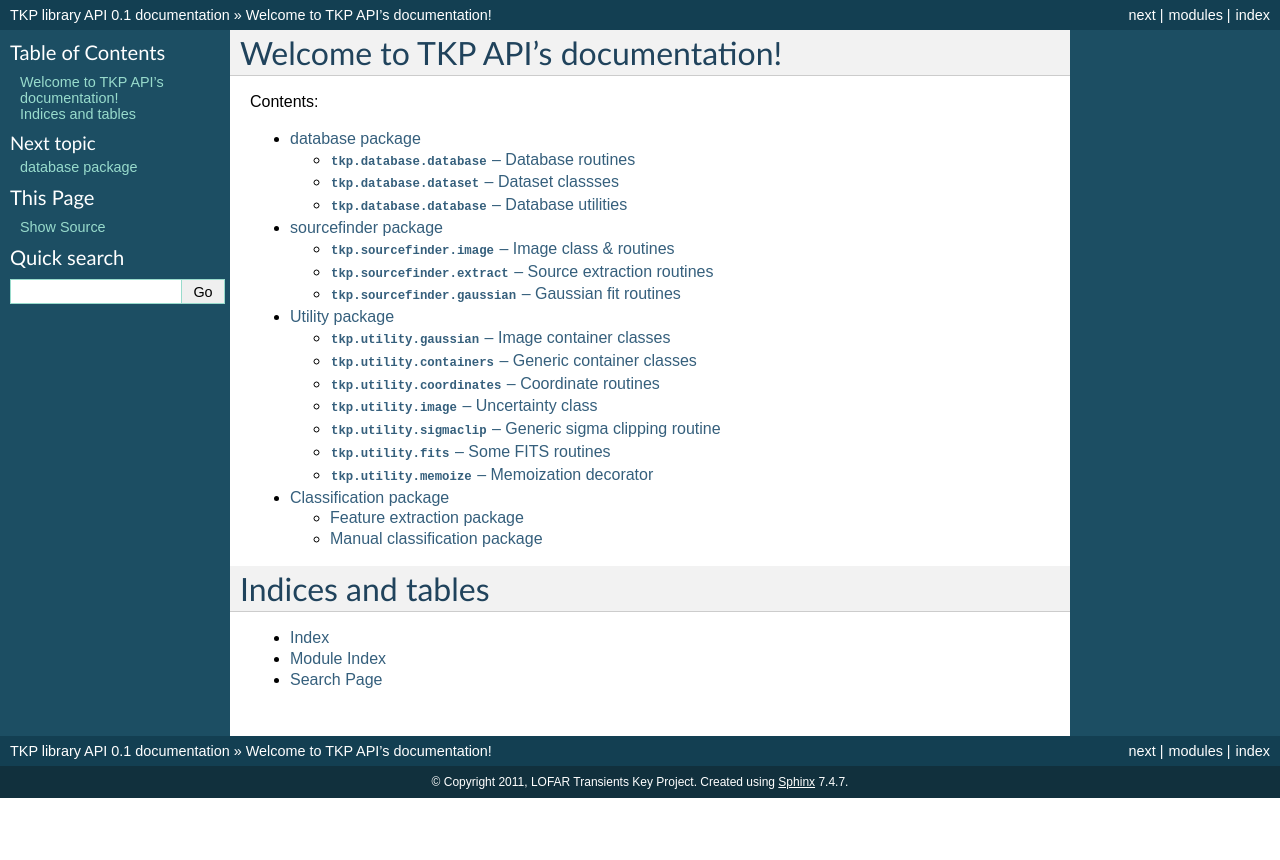
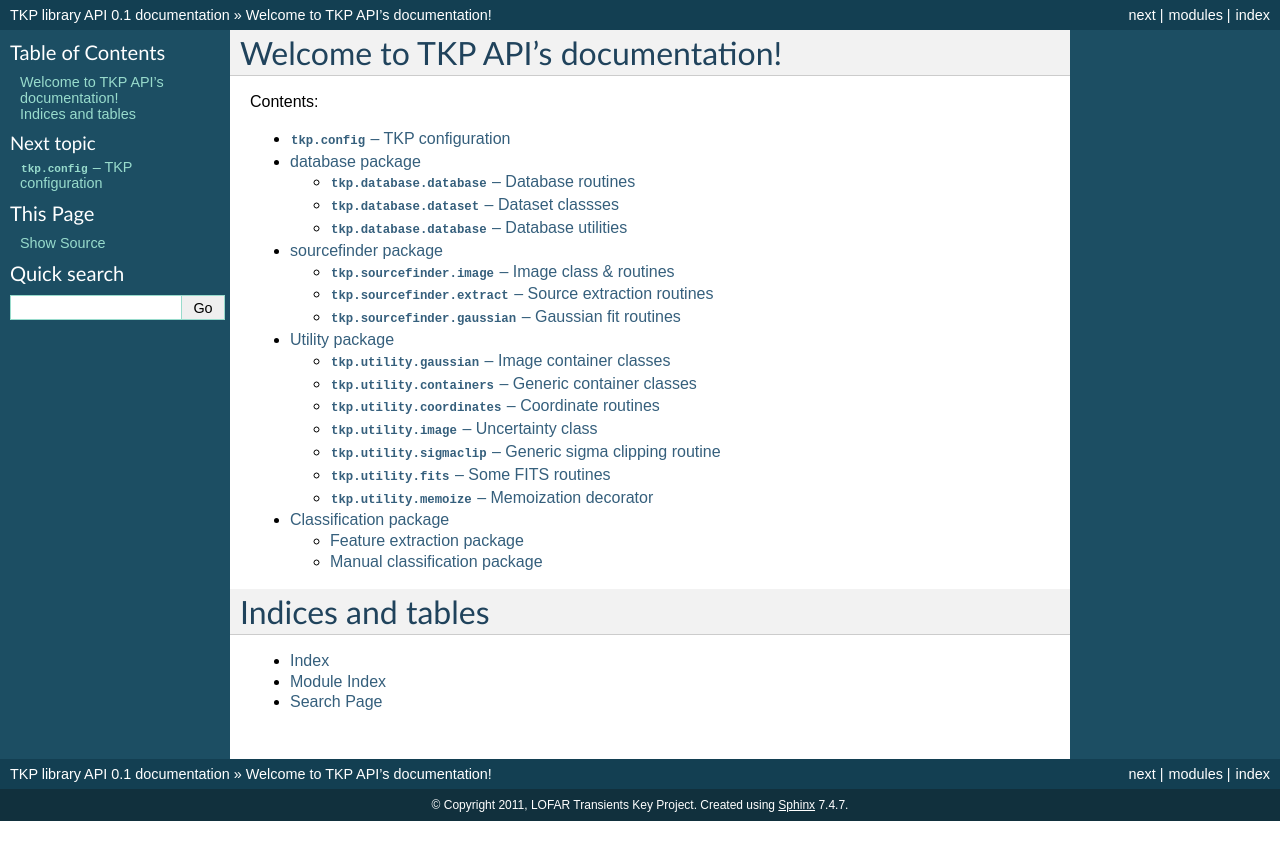
Before and after one commit to transientskp/tkp, a Sphinx documentation site: the page built from documentation/source/index.rst, in a window 1280 px wide. Shown: the top 860 px of the page. Built offline with Sphinx 7.4.7, drawn with Linux system fonts in a browser that asks for light colours.

Commit message:
Added tkp.config module to TKP documentation
git-svn-id: http://svn.transientskp.org/code/tkp/trunk@2206 2b73c8c1-3922-0410-90dd-bc0a5c6f2ac6

```diff
--- /dev/null
+++ b/documentation/source/config.rst
@@ -0,0 +1,7 @@
+++++++++++++++++++++++++++++++++++++++
+:mod:`tkp.config` -- TKP configuration
+++++++++++++++++++++++++++++++++++++++
+
+.. automodule:: tkp.config
+   :synopsis: Configuration settings
+   :members:
--- a/documentation/source/index.rst
+++ b/documentation/source/index.rst
@@ -14,6 +14,7 @@ Contents:
 .. toctree::
    :maxdepth: 2
 
+   config
    database/index
    sourcefinder/index
    utility/index
```
